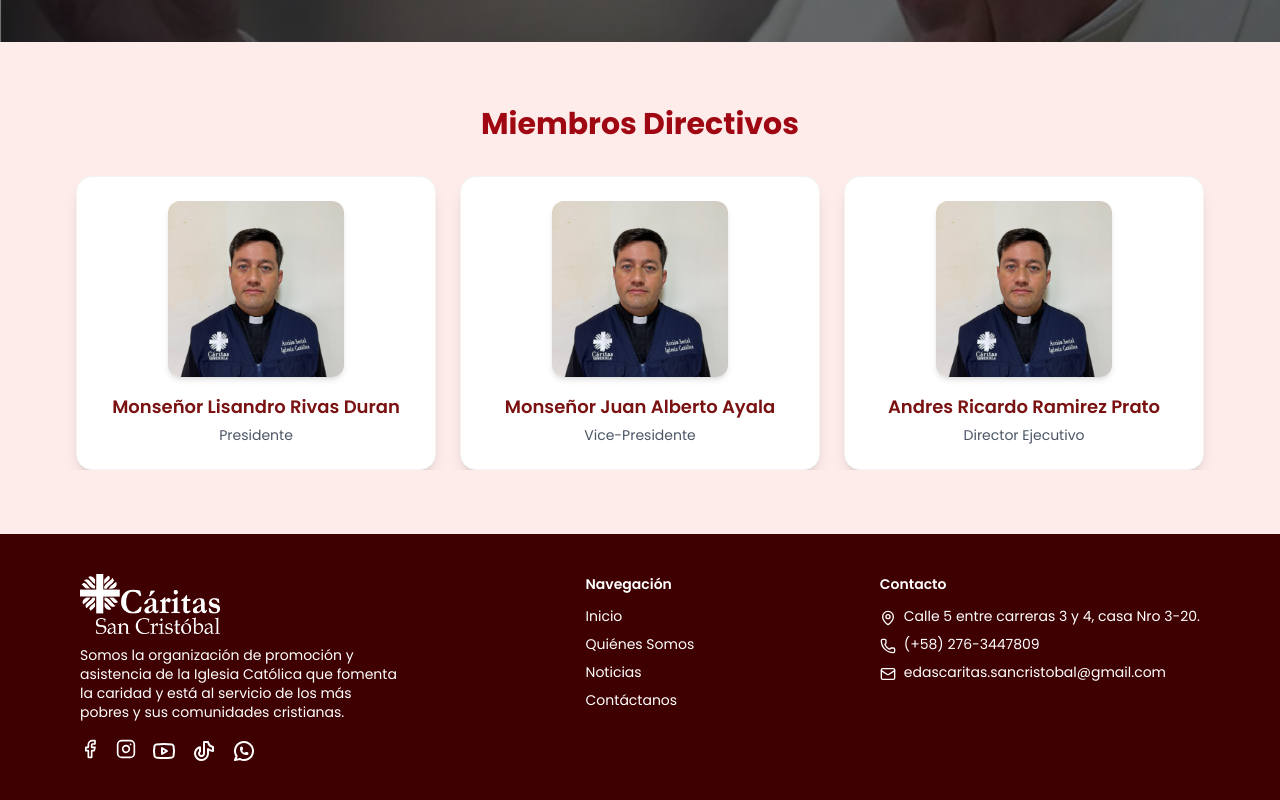
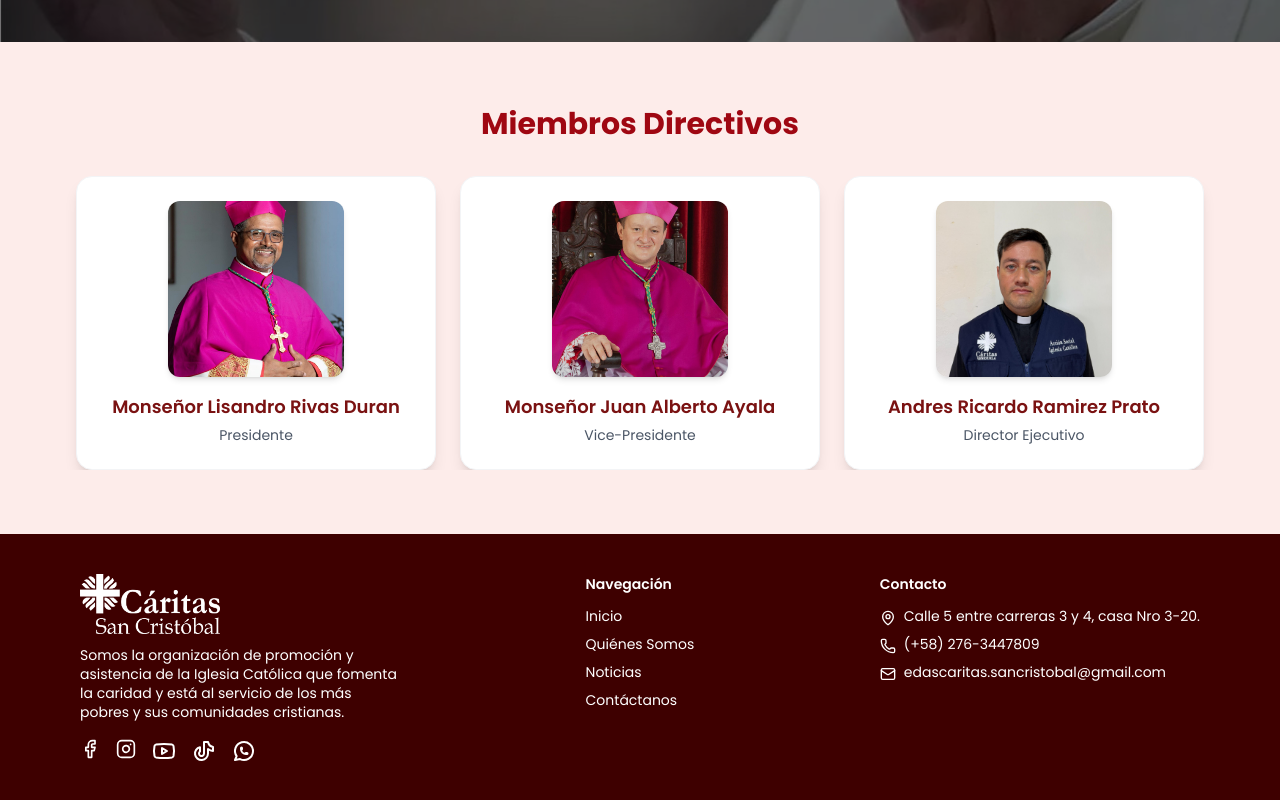
Before and after one commit to CarlosASM2001/Caritas-LandingPage, a React (Vite) app: page /quienes-somos in a window 1280 px wide. Shown: the part 3082-3882 px from the top of the page. Built offline with nearby package versions, Linux system fonts and the light colour scheme; a web font is replaced by a local one.

Commit message:
Refactor: Add new directivo images and update references in quienesomosData.js

```diff
--- a/src/data/quienesomosData.js
+++ b/src/data/quienesomosData.js
@@ -84,25 +84,28 @@
   }
 ];
 
-const directivoImg = new URL('../assets/directivo2.jpg', import.meta.url).href;
+const AndresImg = new URL('../assets/directivo2.jpg', import.meta.url).href;
+const JuanImg = new URL('../assets/directivo3.jpeg', import.meta.url).href;
+const LisandroImg = new URL('../assets/directivo1.jpeg', import.meta.url).href;
+
 
 export const directivosData = [
   {
     id: 1,
     nombre: "Monseñor Lisandro Rivas Duran",
     cargo: "Presidente",
-    imagen: directivoImg
+    imagen: LisandroImg
   },
   {
     id: 2,
     nombre: "Monseñor Juan Alberto Ayala",
     cargo: "Vice-Presidente",
-    imagen: directivoImg
+    imagen: JuanImg
   },
   {
     id: 3,
     nombre: "Andres Ricardo Ramirez Prato",
     cargo: "Director Ejecutivo",
-    imagen: directivoImg
+    imagen: AndresImg
   },
 ];
```
Also changed, not shown: src/assets/directivo1.jpeg (added), src/assets/directivo3.jpeg (added).
